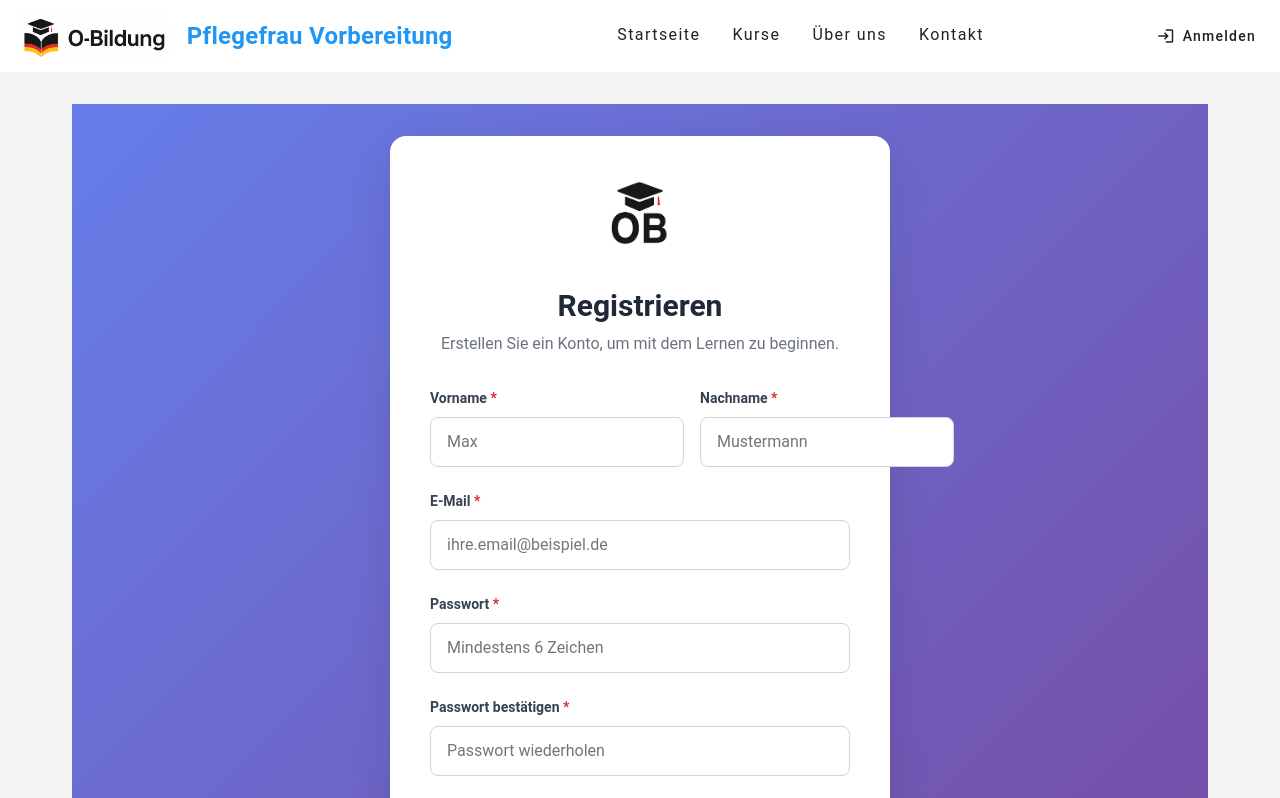
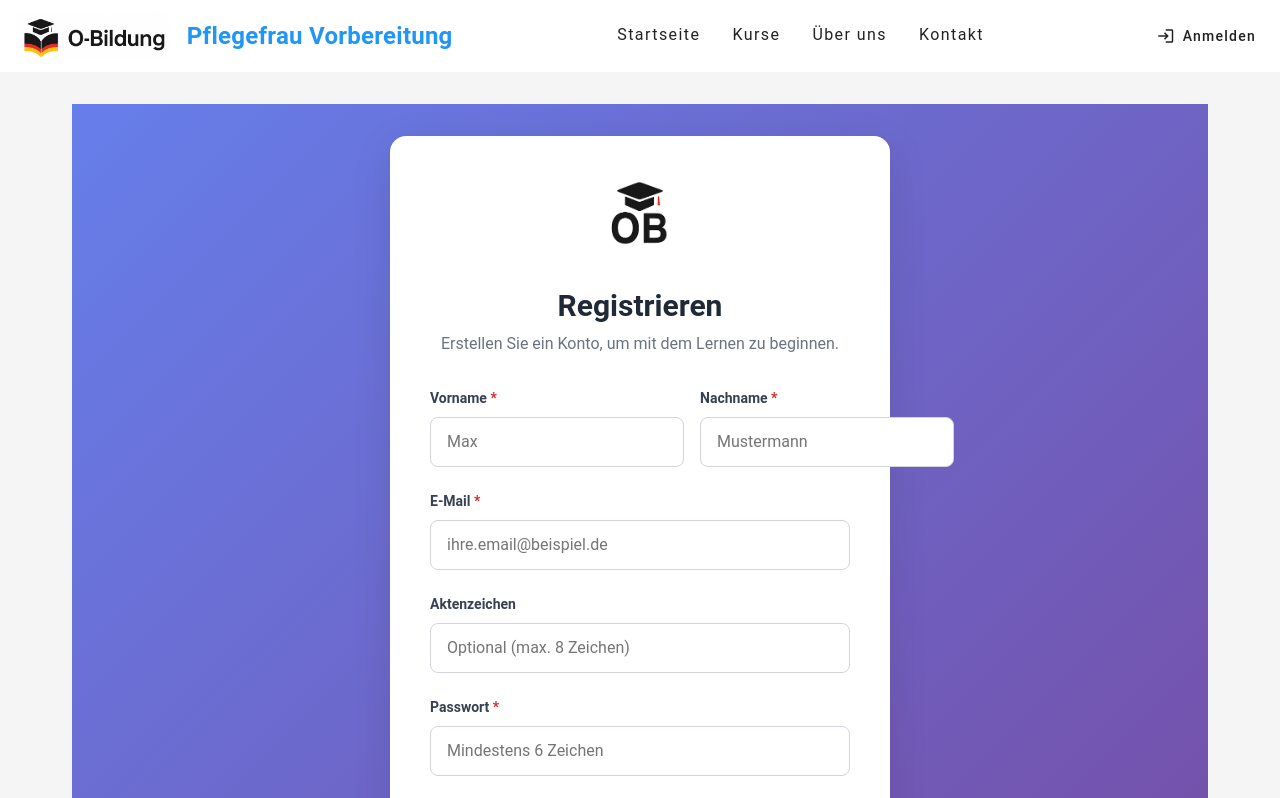
Before and after one commit to Kascali-services/Pflegefrau-Vorbereitung, an Angular app: page /auth/register in a window 1280 px wide. Shown: the top 798 px of the page. Built offline with nearby package versions, Linux system fonts and the light colour scheme.

Commit message:
Add Aktenzeichen field to registration form
Co-authored-by: Kascabrel <107616396+Kascabrel@users.noreply.github.com>

```diff
--- a/src/app/core/services/auth.service.ts
+++ b/src/app/core/services/auth.service.ts
@@ -120,13 +120,15 @@ export class AuthService {
    * @param password User password
    * @param firstName User first name
    * @param lastName User last name
+   * @param aktenzeichen Optional reference number (max 8 characters)
    * @returns Observable with created user data or error
    */
   register(
     email: string,
     password: string,
     firstName: string,
-    lastName: string
+    lastName: string,
+    aktenzeichen?: string
   ): Observable<User> {
     return new Observable(observer => {
       setTimeout(() => {
@@ -144,6 +146,7 @@ export class AuthService {
           email,
           firstName,
           lastName,
+          aktenzeichen: aktenzeichen || undefined,
           passwordHash: password,
           createdAt: new Date(),
           updatedAt: new Date(),
@@ -158,6 +161,7 @@ export class AuthService {
           email: newUser.email,
           firstName: newUser.firstName,
           lastName: newUser.lastName,
+          aktenzeichen: newUser.aktenzeichen,
           role: newUser.role,
           createdAt: newUser.createdAt,
           updatedAt: newUser.updatedAt,
--- a/src/app/features/auth/register/register.component.html
+++ b/src/app/features/auth/register/register.component.html
@@ -89,6 +89,27 @@
       </div>
 
       <div class="form-group">
+        <label for="aktenzeichen" class="form-label">
+          Aktenzeichen
+        </label>
+        <input
+          id="aktenzeichen"
+          type="text"
+          formControlName="aktenzeichen"
+          class="form-input"
+          placeholder="Optional (max. 8 Zeichen)"
+          [class.error]="aktenzeichen?.invalid && aktenzeichen?.touched"
+        />
+        @if (aktenzeichen?.invalid && aktenzeichen?.touched) {
+          <div class="field-error">
+            @if (aktenzeichen?.hasError('maxlength')) {
+              <span>Aktenzeichen darf maximal 8 Zeichen lang sein</span>
+            }
+          </div>
+        }
+      </div>
+
+      <div class="form-group">
         <label for="password" class="form-label">
           Passwort <span class="required">*</span>
         </label>
--- a/src/app/features/auth/register/register.component.ts
+++ b/src/app/features/auth/register/register.component.ts
@@ -24,6 +24,7 @@ export class RegisterComponent {
       firstName: ['', [Validators.required, Validators.minLength(2)]],
       lastName: ['', [Validators.required, Validators.minLength(2)]],
       email: ['', [Validators.required, Validators.email]],
+      aktenzeichen: ['', [Validators.maxLength(8)]],
       password: ['', [Validators.required, Validators.minLength(6)]],
       confirmPassword: ['', [Validators.required]],
     });
@@ -44,9 +45,9 @@ export class RegisterComponent {
     this.isLoading = true;
     this.errorMessage = '';
 
-    const { email, firstName, lastName } = this.registerForm.value;
+    const { email, firstName, lastName, aktenzeichen } = this.registerForm.value;
 
-    this.authService.register(email, password, firstName, lastName).subscribe({
+    this.authService.register(email, password, firstName, lastName, aktenzeichen).subscribe({
       next: () => {
         this.isLoading = false;
         this.router.navigate(['/my-courses']);
@@ -84,4 +85,8 @@ export class RegisterComponent {
   get confirmPassword() {
     return this.registerForm.get('confirmPassword');
   }
+
+  get aktenzeichen() {
+    return this.registerForm.get('aktenzeichen');
+  }
 }
--- a/src/app/models/user.model.ts
+++ b/src/app/models/user.model.ts
@@ -10,6 +10,7 @@ export interface User {
   lastName?: string; // VARCHAR(100)
   avatarUrl?: string; // VARCHAR(500)
   role?: 'student' | 'content_manager' | 'admin'; // ENUM - User role in the system
+  aktenzeichen?: string; // VARCHAR(8) - Optional reference number for specific users
   createdAt?: Date; // TIMESTAMP DEFAULT CURRENT_TIMESTAMP
   updatedAt?: Date; // TIMESTAMP DEFAULT CURRENT_TIMESTAMP
   lastLoginAt?: Date; // TIMESTAMP
```
